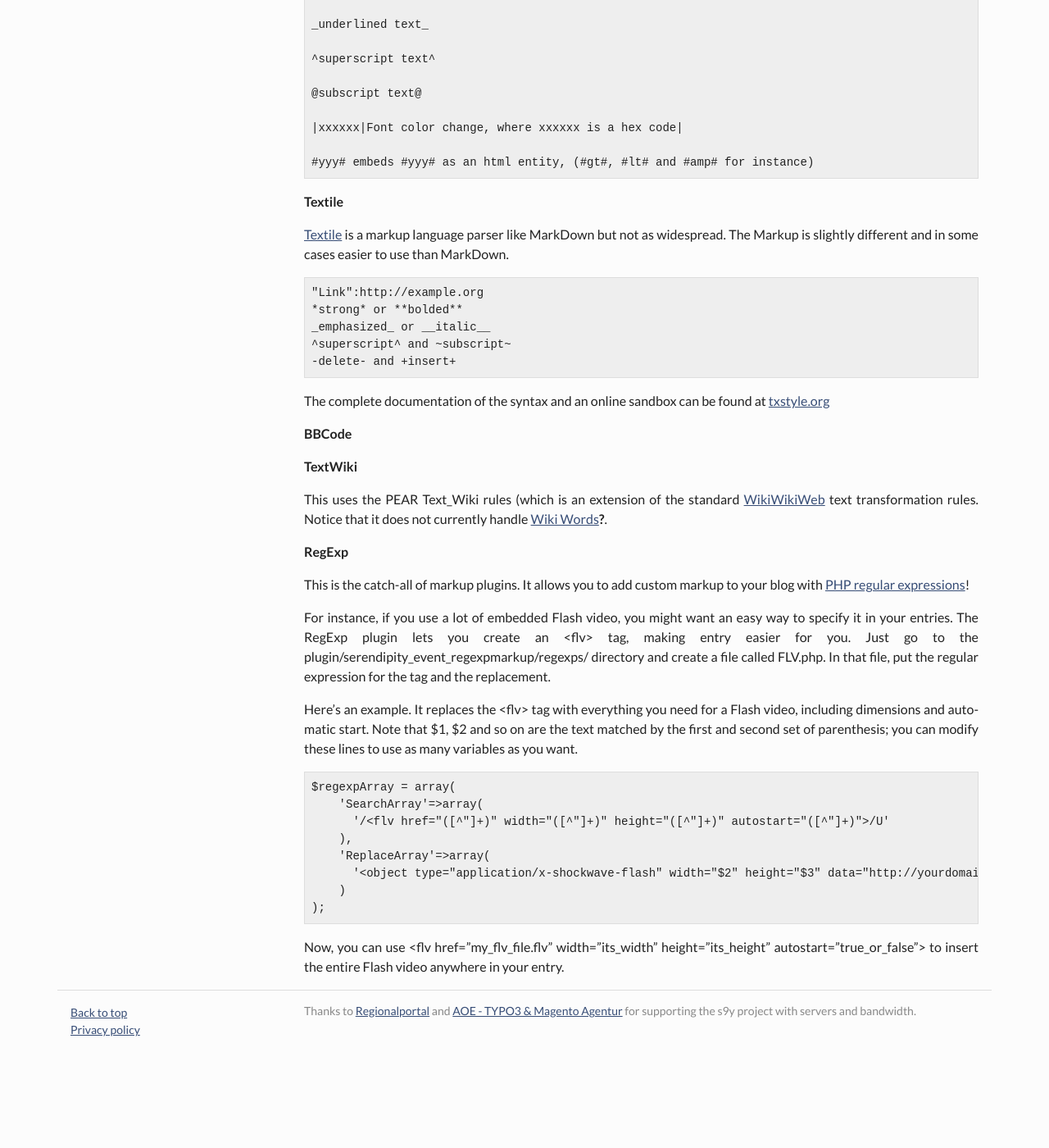
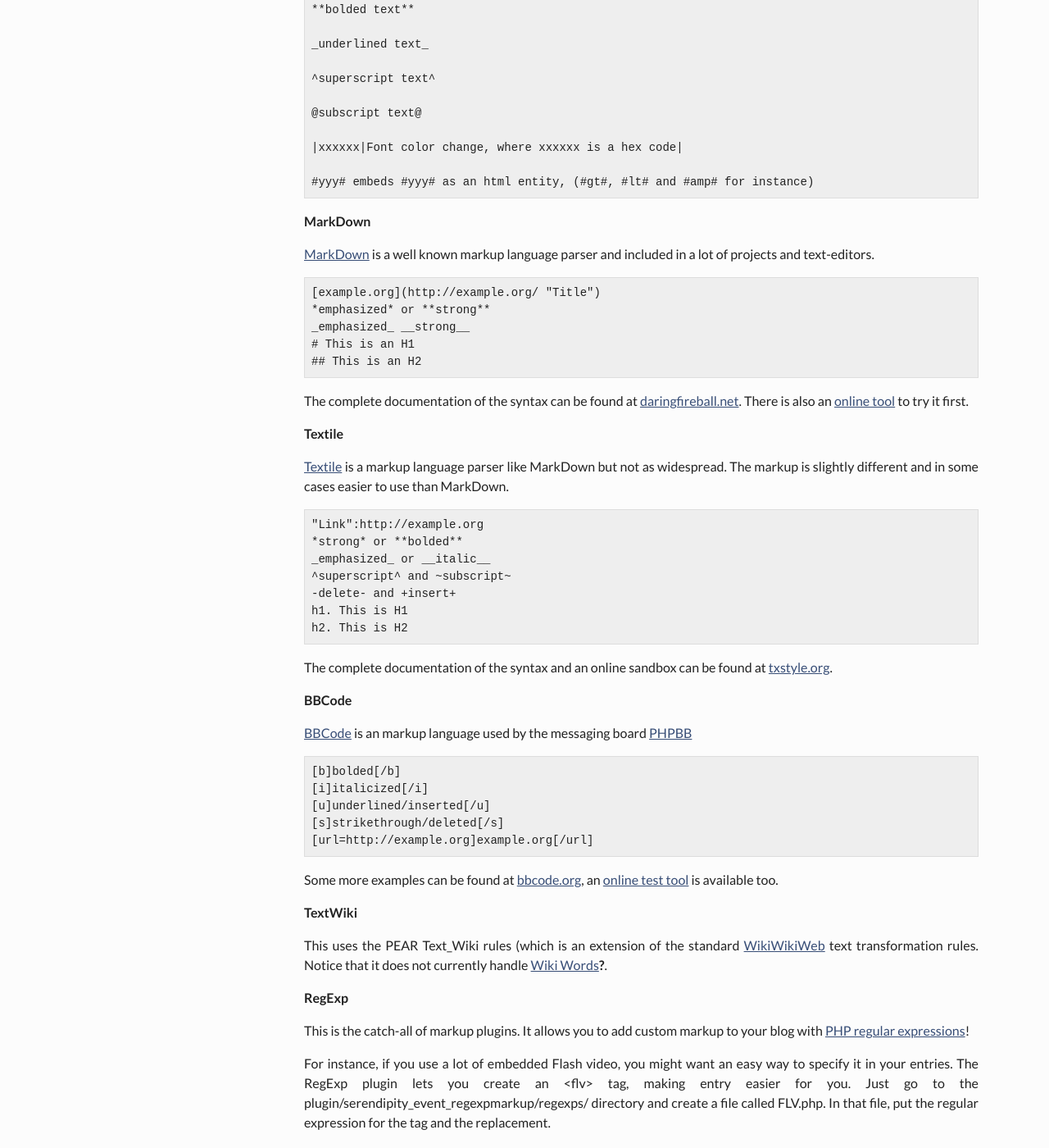
Before and after one commit to s9y/s9y.github.io, a Jekyll site: the page built from docs/users/using/markup-plugins.md, in a window 1280 px wide and 1400 px high, scrolled down 2027 px. Shown: the whole window at 82% size. Built offline with Jekyll 4.4.1, drawn with Linux system fonts in a browser that asks for light colours; before the commit the page ends 3325 px from its top, so only the background shows below that.

Commit message:
some explainations for MarkDown and BBCode

```diff
--- a/docs/users/using/markup-plugins.md
+++ b/docs/users/using/markup-plugins.md
@@ -77,20 +77,43 @@ This will turn some of the more common smilies/emoticons into images, which imag
 
     #yyy# embeds #yyy# as an html entity, (#gt#, #lt# and #amp# for instance)
 
+#### MarkDown
+
+[MarkDown](https://daringfireball.net/projects/markdown/) is a well known markup language parser and included in a lot of projects and text-editors.
+
+    [example.org](http://example.org/ "Title")
+    *emphasized* or **strong**
+    _emphasized_ __strong__
+    # This is an H1
+    ## This is an H2
+
+The complete documentation of the syntax can be found at [daringfireball.net](https://daringfireball.net/projects/markdown/syntaxi). There is also an [online tool](https://daringfireball.net/projects/markdown/dingus) to try it first.
 
 #### Textile
 
-[Textile](https://github.com/textile/php-textile/blob/master/README.textile) is a markup language parser like MarkDown but not as widespread. The Markup is slightly different and in some cases easier to use than MarkDown.
+[Textile](https://github.com/textile/php-textile/blob/master/README.textile) is a markup language parser like MarkDown but not as widespread. The markup is slightly different and in some cases easier to use than MarkDown.
 
     "Link":http://example.org
     *strong* or **bolded**
     _emphasized_ or __italic__
     ^superscript^ and ~subscript~
     -delete- and +insert+
+    h1. This is H1
+    h2. This is H2
 
-The complete documentation of the syntax and an online sandbox can be found at [txstyle.org](http://txstyle.org)
+The complete documentation of the syntax and an online sandbox can be found at [txstyle.org](http://txstyle.org).
 
 #### BBCode
+
+[BBCode](http://php.net/manual/en/book.bbcode.php) is an markup language used by the messaging board [PHPBB](http://www.phpbb.com/)
+
+    [b]bolded[/b]
+    [i]italicized[/i]
+    [u]underlined/inserted[/u]
+    [s]strikethrough/deleted[/s]
+    [url=http://example.org]example.org[/url]
+
+Some more examples can be found at [bbcode.org](http://www.bbcode.org/reference.php), an [online test tool](http://www.bbcode.org/playground.php) is available too.
 
 #### TextWiki
 
```
